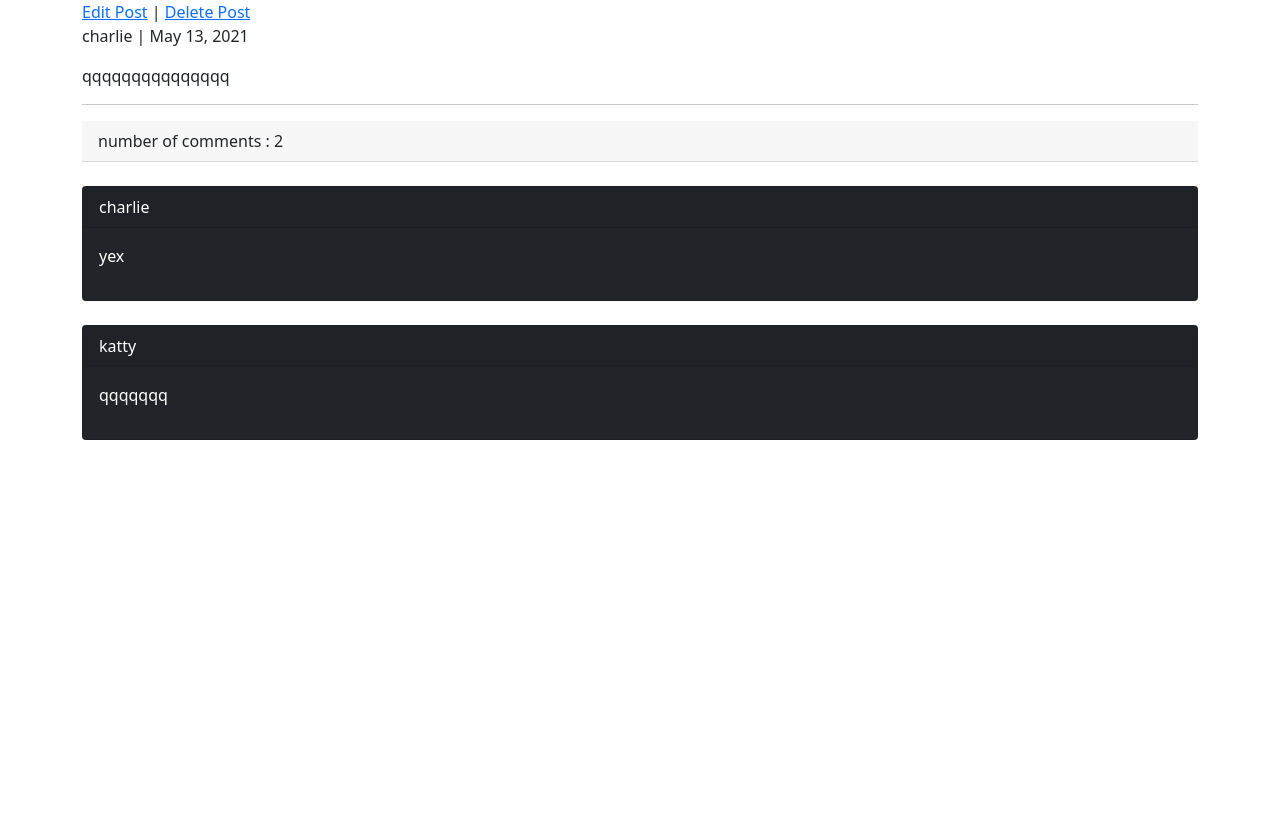
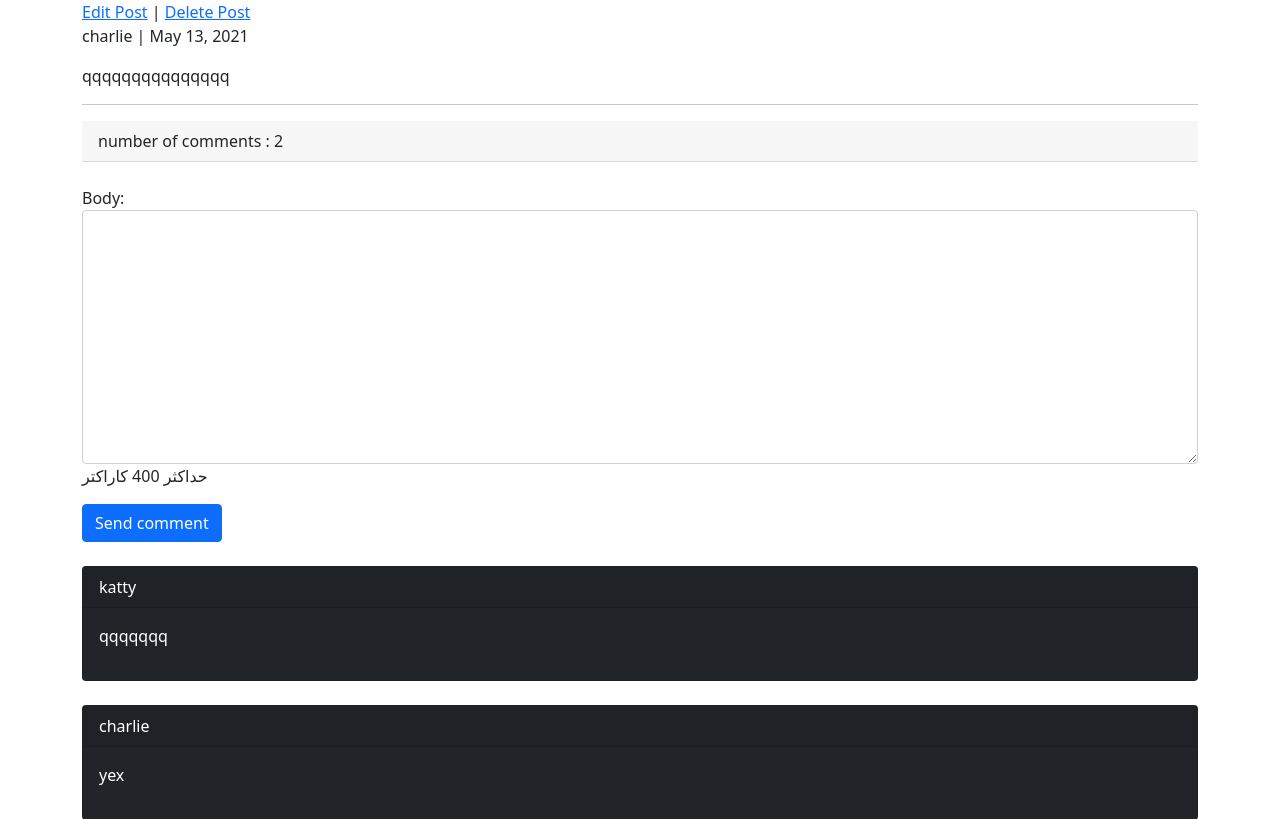
Before and after one commit to sadegh-dev/ModelLayer-django, a Django app: a page that uses base/posts/templates/posts/post_detail.html in a window 1280 px wide. Shown: the part 56-875 px from the top of the page. Before the commit the page ends 496 px from the top, so only its background shows below. Run offline with Django 3.2, Linux system fonts and the light colour scheme; a user stored in the database is signed in; data comes from the database, SQL or seed files in the repository; both versions use the stored data as it was after the commit.

Commit message:
complete comment

```diff
--- a/base/posts/forms.py
+++ b/base/posts/forms.py
@@ -1,6 +1,6 @@
 
 from django import forms
-from .models import Post
+from .models import Post, Comment
 
 
 class AddPostForm(forms.ModelForm):
@@ -13,3 +13,23 @@ class EditPostForm(forms.ModelForm):
     class Meta :
         model = Post
         fields = ('body',)
+
+
+
+class AddCommentForm(forms.ModelForm) :
+    class Meta :
+        model = Comment
+        fields = ('body',)
+        widgets = {
+            'body' : forms.Textarea( attrs= {
+                'class' : 'form-control'
+            })
+        }
+        error_messages = {
+            'body' : {
+                'required' : 'این فیلد اجباری است'
+            },
+        }
+        help_texts = {
+            'body' : 'حداکثر 400 کاراکتر' ,
+        }
--- a/base/posts/models.py
+++ b/base/posts/models.py
@@ -14,6 +14,9 @@ class Post (models.Model):
     def get_absolute_url(self):
         return reverse('posts:post_detail', args=[self.created.year, self.created.month, self.created.day, self.slug])
 
+    class Meta :
+        ordering = ('-created',)
+
 
 
 class Comment(models.Model):
@@ -26,3 +29,6 @@ class Comment(models.Model):
 
     def __str__(self):
         return f'{self.user} - {self.body[:30]}'
+
+    class Meta :
+        ordering = ('-created',)
--- a/base/posts/templates/posts/post_detail.html
+++ b/base/posts/templates/posts/post_detail.html
@@ -11,11 +11,24 @@
     {% endif %}
     <p>{{ post.user }} |  {{ post.created|date }}</p>
     <p>{{ post.body }}</p>
+    <hr />
 
-    <hr />
 
     <p class='card-header' >number of comments : {{ comments.count }}</p>
     <br />
+
+
+    {% if request.user.is_authenticated %}
+        <form action='' method='POST' novalidate>
+            {% csrf_token %}
+            {{ form.as_p }}
+            <input type='submit' value='Send comment' class='btn btn-primary' >
+        </form>
+    {% else %}
+        <p>only logged user can send comment</p>
+    {% endif %}
+    <br />
+
 
     {% for comment in comments %}
         <div class='card bg-dark text-white' >
@@ -24,7 +37,8 @@
         </div>
         <br />
     {% empty %}
-    <p class='card-header' > no comments </p>
+        <p class='card-header' > no comments </p>
     {% endfor %}
 
+
 {% endblock %}
--- a/base/posts/views.py
+++ b/base/posts/views.py
@@ -3,7 +3,7 @@ from .models import Post, Comment
 from django.contrib.auth.models import User
 from django.contrib.auth.decorators import login_required
 from django.contrib import messages
-from .forms import AddPostForm, EditPostForm
+from .forms import AddPostForm, EditPostForm, AddCommentForm
 from django.utils.text import slugify
 
 
@@ -23,11 +23,23 @@ def post_detail(request, year, month, day, slug):
     #way 1
     #comments = Comment.objects.filter(post = the_post, is_reply = False)
     #way 2 - best
-    comments = the_post.postcomments.all()
+    comments = the_post.postcomments.filter(is_reply = False)
+
+    if request.method == 'POST' :
+        form = AddCommentForm(request.POST)
+        if form.is_valid():
+            newcom = form.save(commit=False)
+            newcom.user = request.user
+            newcom.post = the_post
+            newcom.save()
+            messages.success(request, 'your comment send successfully', 'success')
+    else :
+        form = AddCommentForm()
 
     context = {
         'post' : the_post,
-        'comments' : comments
+        'comments' : comments ,
+        'form' : form
     }
     return render(request,'posts/post_detail.html', context)
 
```
Also changed, not shown: base/db.sqlite3.
